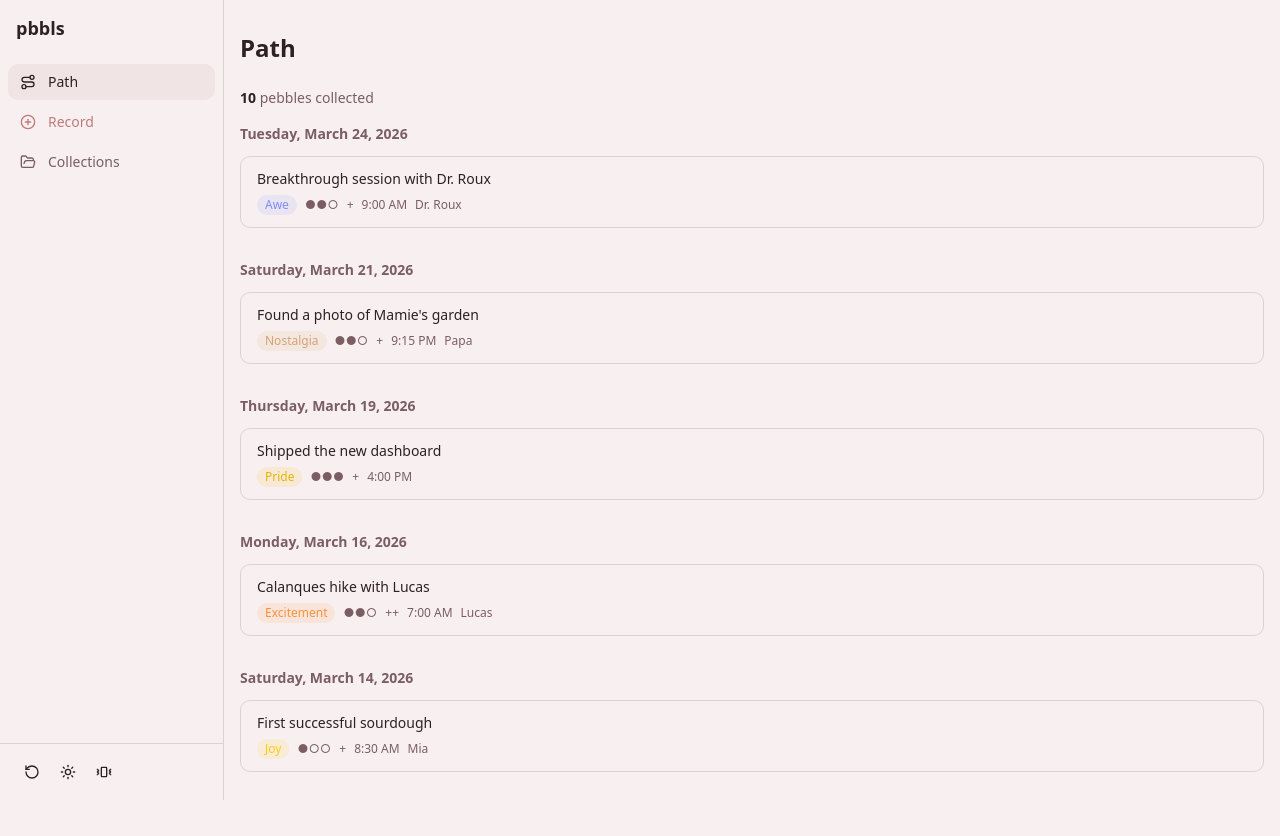
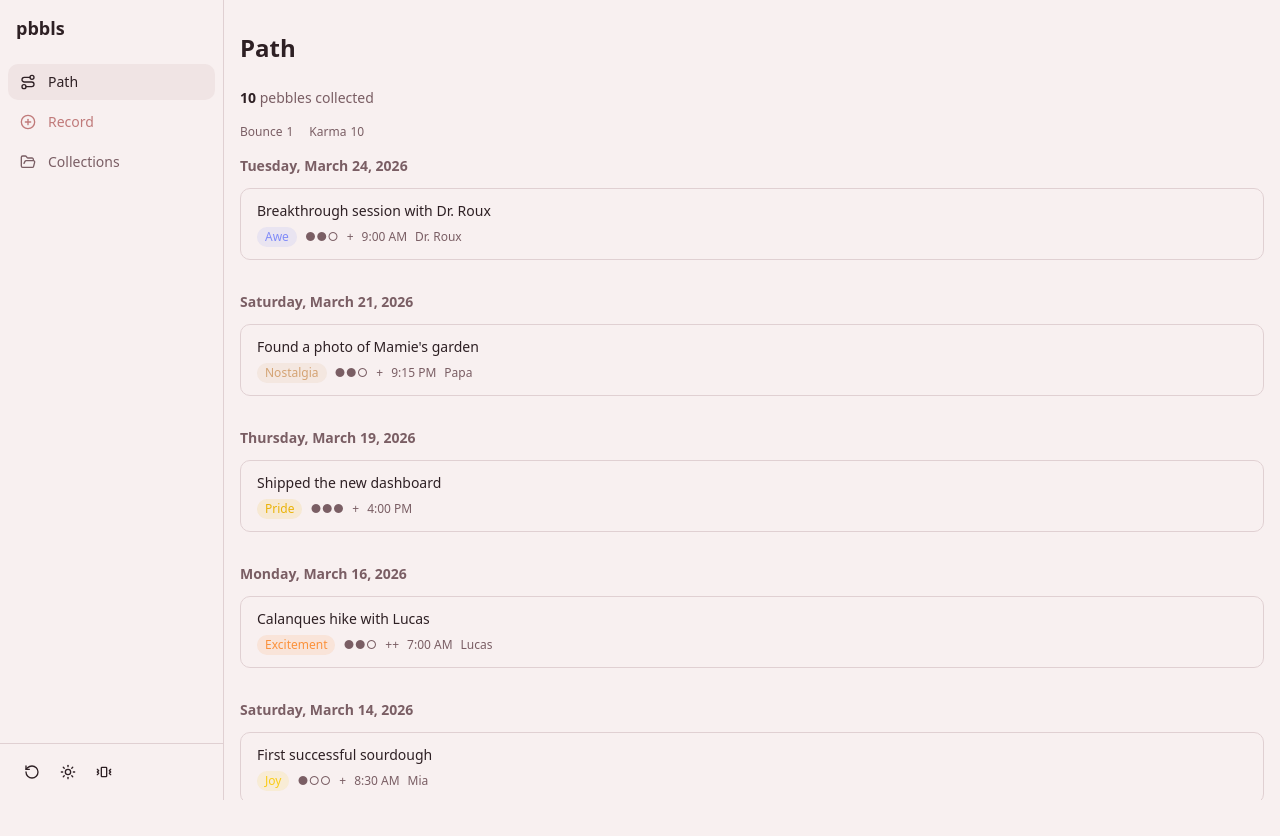
Before and after one commit to alexisbohns/pbbls, a Next.js app: page /path in a window 1280 px wide. Shown: the top 836 px of the page. Built offline with nearby package versions, Linux system fonts and the light colour scheme.

Commit message:
feat(ui): add bounce and karma stats to path home screen (#78)
Resolves #67

```diff
--- a/app/path/page.tsx
+++ b/app/path/page.tsx
@@ -5,6 +5,7 @@ import { useSouls } from "@/lib/data/useSouls"
 import { PebbleTimeline } from "@/components/path/PebbleTimeline"
 import { PathEmptyState } from "@/components/path/PathEmptyState"
 import { PebblesCounter } from "@/components/path/PebblesCounter"
+import { GamificationStats } from "@/components/path/GamificationStats"
 
 export default function PathPage() {
   const { pebbles, loading: pebblesLoading } = usePebbles()
@@ -17,6 +18,7 @@ export default function PathPage() {
       <h1 className="mb-6 text-2xl font-semibold">Path</h1>
 
       <PebblesCounter />
+      <GamificationStats />
 
       {loading ? (
         <p className="text-sm text-muted-foreground">Loading…</p>
--- /dev/null
+++ b/components/path/GamificationStats.tsx
@@ -0,0 +1,37 @@
+"use client"
+
+import { motion, useReducedMotion } from "framer-motion"
+import { useBounce } from "@/lib/data/useBounce"
+import { useKarma } from "@/lib/data/useKarma"
+
+function bounceLabel(level: number): string {
+  if (level === 0) return "Resting"
+  return String(level)
+}
+
+export function GamificationStats() {
+  const { bounce, loading: bounceLoading } = useBounce()
+  const { karma, loading: karmaLoading } = useKarma()
+  const prefersReducedMotion = useReducedMotion()
+
+  if (bounceLoading || karmaLoading) return null
+
+  return (
+    <motion.dl
+      className="mb-4 flex gap-4 text-xs text-muted-foreground"
+      aria-label="Gamification stats"
+      initial={prefersReducedMotion ? false : { opacity: 0 }}
+      animate={{ opacity: 1 }}
+      transition={{ duration: 0.3, ease: "easeOut" }}
+    >
+      <div className="flex gap-1">
+        <dt>Bounce</dt>
+        <dd>{bounceLabel(bounce)}</dd>
+      </div>
+      <div className="flex gap-1">
+        <dt>Karma</dt>
+        <dd>{karma}</dd>
+      </div>
+    </motion.dl>
+  )
+}
```
